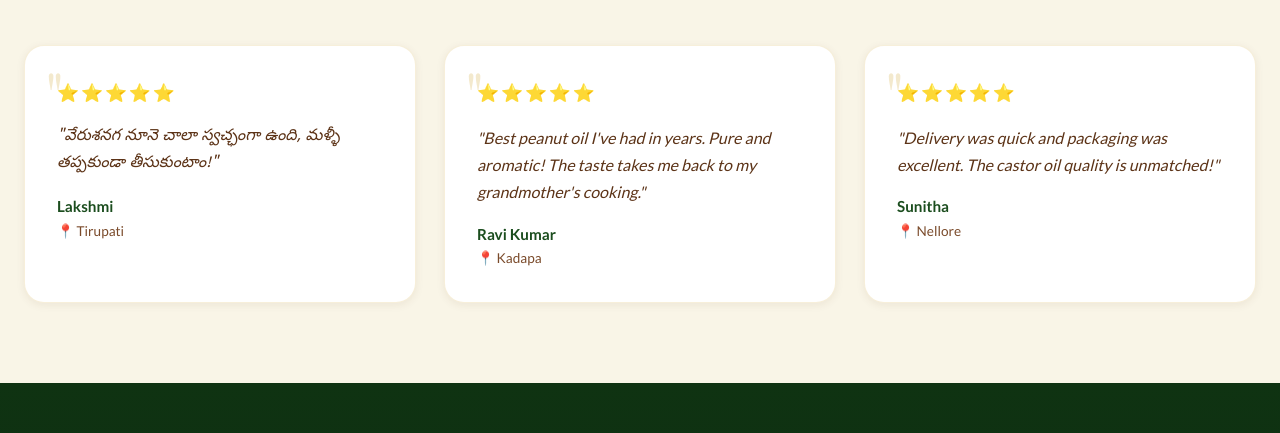
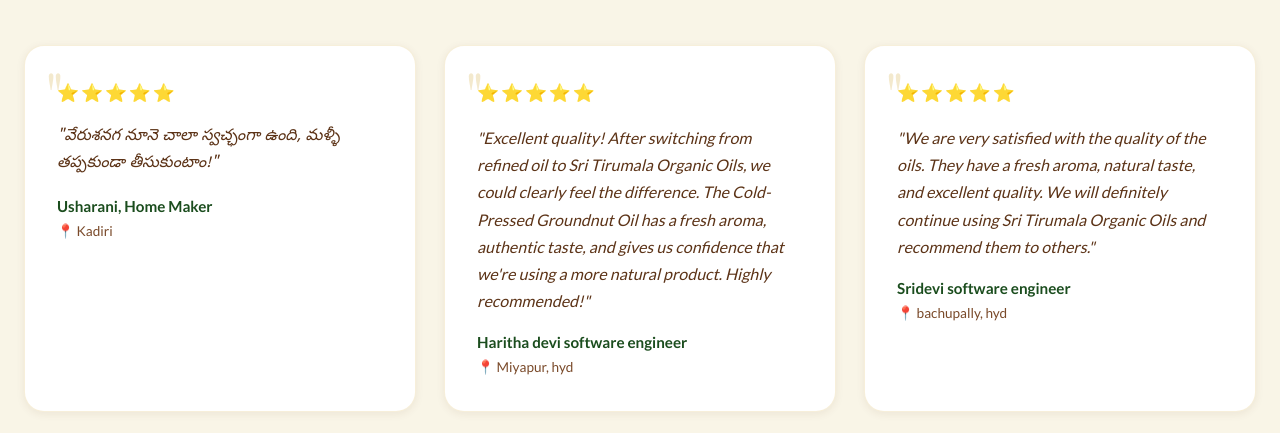
Before and after one commit to JASWANTHguruguntla/sri-tirumala-organics, a website: page index.html in a window 1280 px wide. Shown: the part 4780-5213 px from the top of the page. Drawn offline with nearby package versions, Linux system fonts and the light colour scheme; a web font is replaced by a local one.

Commit message:
content: update customer testimonials

```diff
--- a/index.html
+++ b/index.html
@@ -188,20 +188,20 @@
         <div class="testimonial-card reveal">
           <div class="testimonial-stars">⭐⭐⭐⭐⭐</div>
           <p class="testimonial-text telugu">"వేరుశనగ నూనె చాలా స్వచ్ఛంగా ఉంది, మళ్ళీ తప్పకుండా తీసుకుంటాం!"</p>
-          <p class="testimonial-author">Lakshmi</p>
-          <p class="testimonial-location">📍 Tirupati</p>
+          <p class="testimonial-author">Usharani, Home Maker</p>
+          <p class="testimonial-location">📍 Kadiri</p>
         </div>
         <div class="testimonial-card reveal">
           <div class="testimonial-stars">⭐⭐⭐⭐⭐</div>
-          <p class="testimonial-text">"Best peanut oil I've had in years. Pure and aromatic! The taste takes me back to my grandmother's cooking."</p>
-          <p class="testimonial-author">Ravi Kumar</p>
-          <p class="testimonial-location">📍 Kadapa</p>
+          <p class="testimonial-text">"Excellent quality! After switching from refined oil to Sri Tirumala Organic Oils, we could clearly feel the difference. The Cold-Pressed Groundnut Oil has a fresh aroma, authentic taste, and gives us confidence that we're using a more natural product. Highly recommended!"</p>
+          <p class="testimonial-author">Haritha devi software engineer</p>
+          <p class="testimonial-location">📍 Miyapur, hyd</p>
         </div>
         <div class="testimonial-card reveal">
           <div class="testimonial-stars">⭐⭐⭐⭐⭐</div>
-          <p class="testimonial-text">"Delivery was quick and packaging was excellent. The castor oil quality is unmatched!"</p>
-          <p class="testimonial-author">Sunitha</p>
-          <p class="testimonial-location">📍 Nellore</p>
+          <p class="testimonial-text">"We are very satisfied with the quality of the oils. They have a fresh aroma, natural taste, and excellent quality. We will definitely continue using Sri Tirumala Organic Oils and recommend them to others."</p>
+          <p class="testimonial-author">Sridevi software engineer</p>
+          <p class="testimonial-location">📍 bachupally, hyd</p>
         </div>
       </div>
     </div>
```
